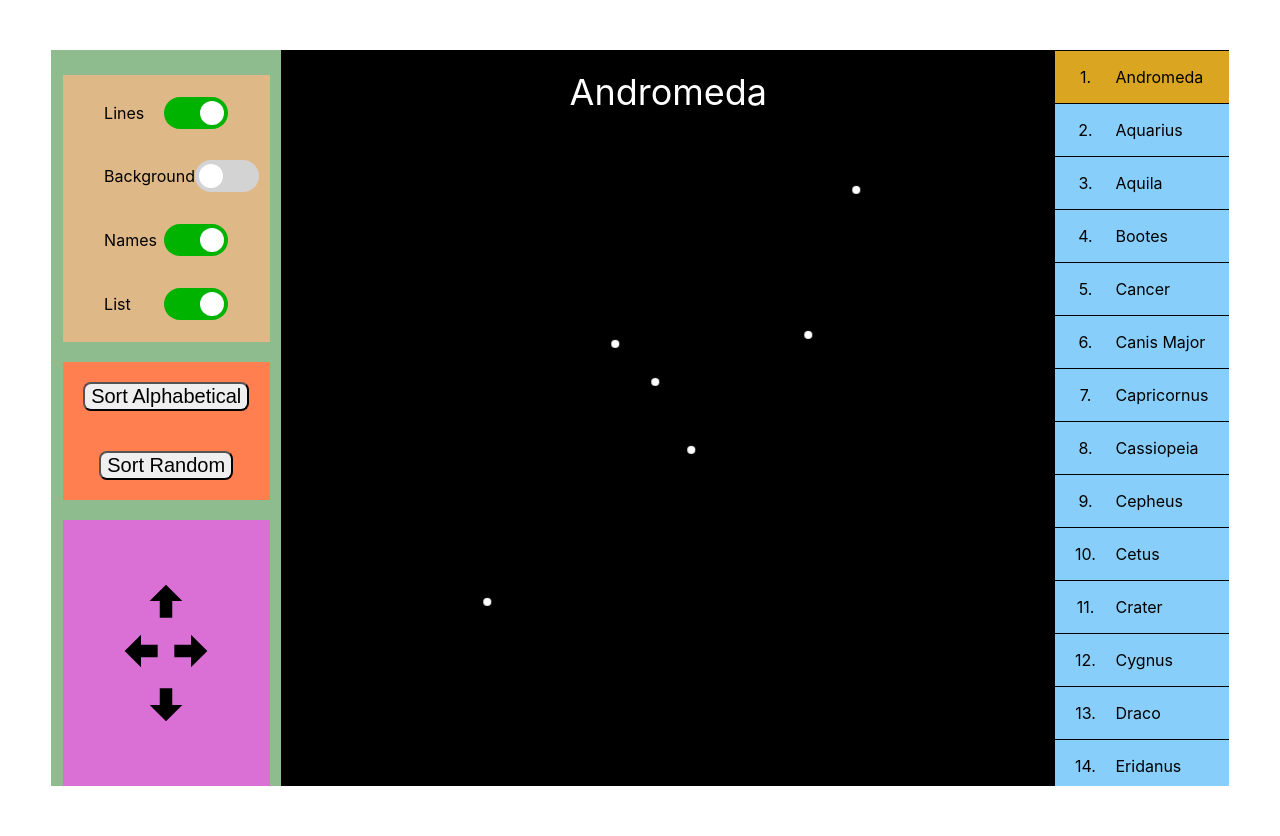
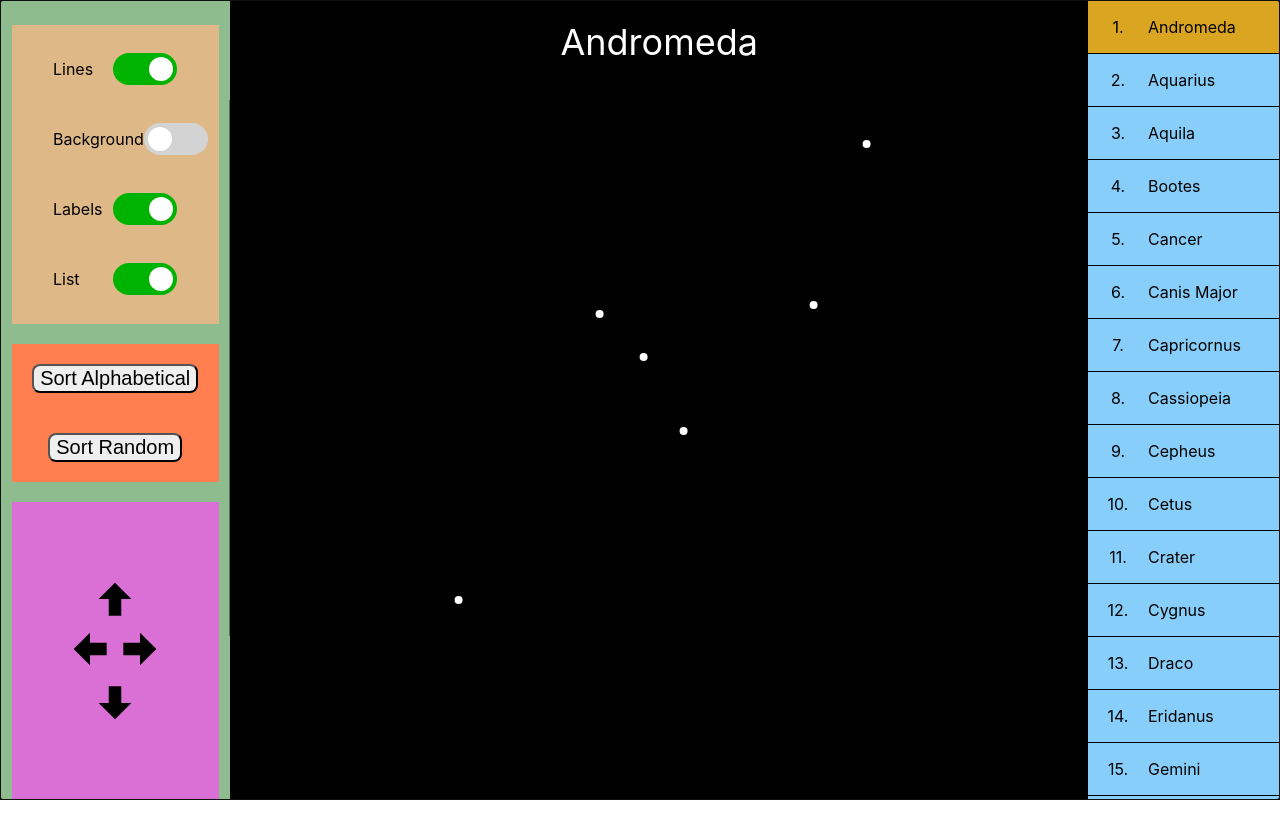
Before and after one commit to credger/constellation-trainer, a React (Create React App) app in the folder constellation-trainer/: page / in a window 1280 px wide. After the commit the page ends 800 px from the top, so only its background shows below. Built offline with nearby package versions, Linux system fonts and the light colour scheme.

Commit message:
Added logic for main body label

```diff
--- a/constellation-trainer/src/components/LeftSideBar.js
+++ b/constellation-trainer/src/components/LeftSideBar.js
@@ -22,9 +22,6 @@ const LeftSideBar = (props) => {
         props.o2(shuffle(y))
     }
 
-
-
-
     return(
         <div id = 'leftSideBar'>
             <div id = 'toggleSwitchContainer'>
@@ -37,8 +34,8 @@ const LeftSideBar = (props) => {
                     <ToggleSwitch />
                 </div>
                 <div className = 'toggleFeature'>
-                    <p>Names</p>
-                    <ToggleSwitchDefaultChecked />
+                    <p>Labels</p>
+                    <ToggleSwitchDefaultChecked s1 = {props.label1} s2 = {props.label2}/>
                 </div>
                 <div className = 'toggleFeature'>
                     <p>List</p>
--- a/constellation-trainer/src/components/MainBody.js
+++ b/constellation-trainer/src/components/MainBody.js
@@ -16,14 +16,28 @@ const MainBody = (props) => {
         else{
             return showList
         }
+    }
 
+    const showLabel = 'mainBodyShowLabel'
+    const hideLabel = 'mainBodyHideLabel'
+    const getMainBodyLabelClass = () => {
+
+        const z = props.label1
+        console.log(z)
+        if(z == false){
+            return hideLabel
+        }
+        else{
+            return showLabel
+        }
     }
+
 
 
 
     return(
         <div className = {getMainBodyClass()}>
-            <p id = 'testDisplay'>{x}</p>
+            <p className = {getMainBodyLabelClass()}>{x}</p>
             <div className="wrapper">
                     <DrawStars d1 = {x}/>
 
--- a/constellation-trainer/src/components/Parent.js
+++ b/constellation-trainer/src/components/Parent.js
@@ -5,7 +5,8 @@ import shuffle from './fisherYatesShuffle.js'
 import {useState} from 'react'
 import './styles.css'
 import cnames from '../data/constellationList.json'
-import { useEffect } from 'react'
+import {useEffect} from 'react'
+import {useRef} from 'react'
 
 
 
@@ -21,11 +22,19 @@ const Parent = () => {
     const [display, setDisplay] = useState(firstName)
 
     const[list, setList] = useState(true)
+    const[label, setLabel] = useState(true)
 
 
     useEffect(() => {
         setDisplay(cnames[order[0]].Name)  //Reset display after sort
     },[order])
+
+
+    const ref = useRef(null);  //Focus on parent div on page load
+
+    useEffect(() => {
+        ref.current.focus();
+    }, []);
 
     const handleKeyDown = event => {
         if(event.key == 'ArrowRight'){
@@ -53,9 +62,9 @@ const Parent = () => {
 
 
     return(
-        <div id = 'parent' tabIndex={0} onKeyDown={handleKeyDown}>
-            <LeftSideBar o1 = {order} o2 = {setOrder} n1 = {numbers} l1 = {list} l2 = {setList} d2 = {setDisplay}/>
-            <MainBody d1 = {display} l1 = {list}/>
+        <div id = 'parent' ref={ref} tabIndex={-1} onKeyDown={handleKeyDown}>
+            <LeftSideBar o1 = {order} o2 = {setOrder} n1 = {numbers} l1 = {list} l2 = {setList} d2 = {setDisplay} label1 = {label} label2 = {setLabel}/>
+            <MainBody d1 = {display} l1 = {list} label1 = {label} label2 = {setLabel}/>
             <RightSideBar o1 = {order} d1={display} d2 = {setDisplay} o1 = {order} l1 = {list}/>
         </div>
     )
@@ -63,3 +72,6 @@ const Parent = () => {
 }
 
 export default Parent
+
+
+// https://bobbyhadz.com/blog/react-onkeydown-div
--- a/constellation-trainer/src/components/RightSideBar.js
+++ b/constellation-trainer/src/components/RightSideBar.js
@@ -6,9 +6,7 @@ import cnames from '../data/constellationList_with_abbr.json'
 
 const RightSideBar = (props) => {
 
-
-
-    const x = props.l1
+    const x = props.l1 //State of list toggle
     if(x == false){
         return null
     }
--- a/constellation-trainer/src/components/styles.css
+++ b/constellation-trainer/src/components/styles.css
@@ -1,10 +1,9 @@
 #parent{
     display: flex;
     flex-direction: row;
-    height: 92vh;
-    width: 92vw;
+    height: 100vh;
+    width: 100vw;
     background-color: lightgrey;
-    margin: 50px auto 50px auto;
 }
 
 #leftSideBar{
@@ -118,11 +117,16 @@
 }
 
 
-#testDisplay{
+.mainBodyShowLabel{
     color: white;
     font-size: 36px;
     margin-top: 20px;
+}
 
+.mainBodyHideLabel{
+    color: black;
+    font-size: 36px;
+    margin-top: 20px;
 }
 
 .testStar{
```
